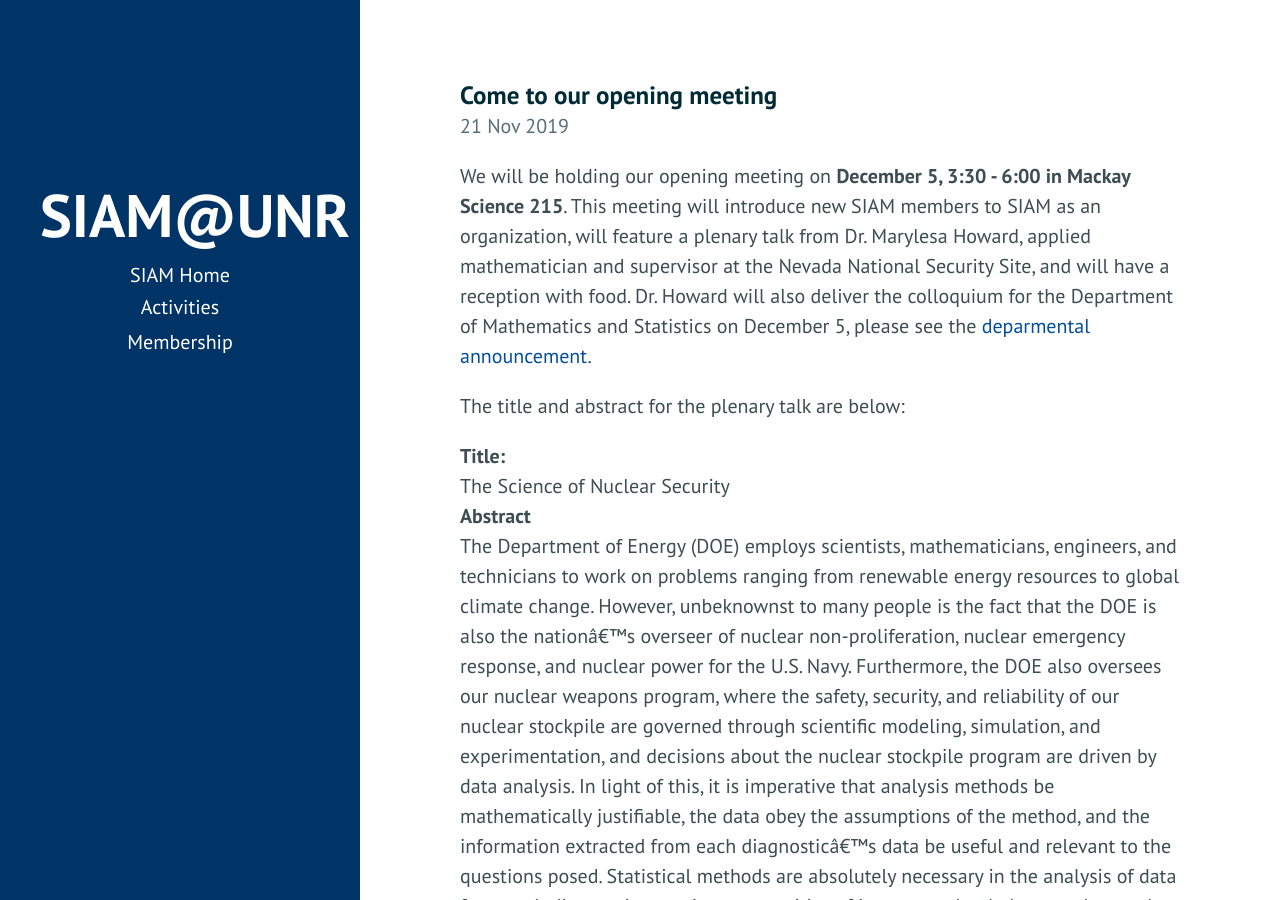
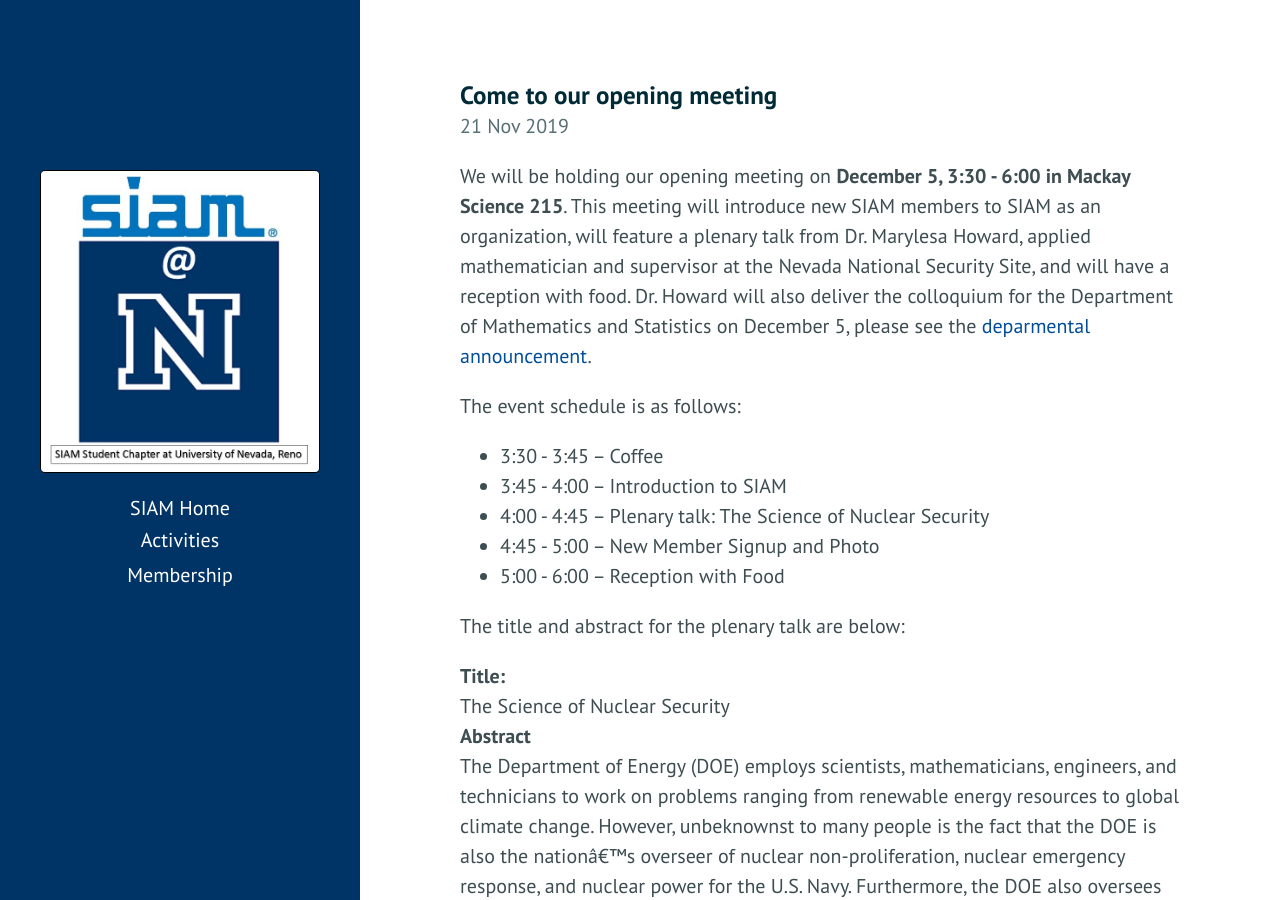
Before and after one commit to SIAM-UNR/siam-unr.github.io, a Jekyll site: the page built from _posts/2019-11-21-announcement.html, in a window 1280 px wide and 900 px high. Built offline with Jekyll 4.4.1, drawn with Linux system fonts in a browser that asks for light colours.

Commit message:
uploading event materials

```diff
--- a/_includes/sidebar.html
+++ b/_includes/sidebar.html
@@ -3,7 +3,7 @@
   <div class="container sidebar-sticky">
       <div class="sidebar-about" style="font-size: 3rem" align="center"><strong>
         <a href="{{ site.url }}">
-          {{ site.title }}
+              <img src="{{ site.baseurl }}/assets/SIAM_UNR_logo.jpg" alt="SIAM at UNR logo" style="border:1px solid black; width:100%">
         </a></strong>
         <!--<p class="lead">{{ site.description }}</p>-->
     </div>
--- a/_posts/2019-11-21-announcement.html
+++ b/_posts/2019-11-21-announcement.html
@@ -8,6 +8,16 @@
   Dr. Howard will also deliver the colloquium for the Department of Mathematics and Statistics on December 5, please see the
   <a href="https://www.unr.edu/math/colloquium" target="blank">deparmental announcement</a>.
 </p>
+<p>The event schedule is as follows:
+    <ul>
+        <li>3:30 - 3:45 &ndash; Coffee</li>
+        <li>3:45 - 4:00 &ndash; Introduction to SIAM</li>
+        <li>4:00 - 4:45 &ndash; Plenary talk: The Science of Nuclear Security</li>
+        <li>4:45 - 5:00 &ndash; New Member Signup and Photo</li>
+        <li>5:00 - 6:00 &ndash; Reception with Food</li>
+    </ul>
+</p>
+
 <p>
     The title and abstract for the plenary talk are below:
 </p>
--- a/index.html
+++ b/index.html
@@ -9,7 +9,7 @@
 </h1>
 
 <div style="float:left;">
-    <img style="max-width:100%; border:1px solid black" src="{{ site.baseurl }}/assets/unr_promo.jpg" alt="Picture of Reno, Nevada area and UNR campus">
+    <img style="max-width:100%; border:1px solid black" src="{{ site.baseurl }}/assets/SIAM_at_UNR_opening_meeting.pptx.png" alt="Flyer for the SIAM at UNR opening meeting.">
 </div>
 
 
```
Also changed, not shown: assets/SIAM_UNR_logo.jpg (added), assets/SIAM_at_UNR_opening_meeting.pptx.png (added), assets/SIAM_at_UNR_opening_meeting.pptx.svg (added), 2 other files.
